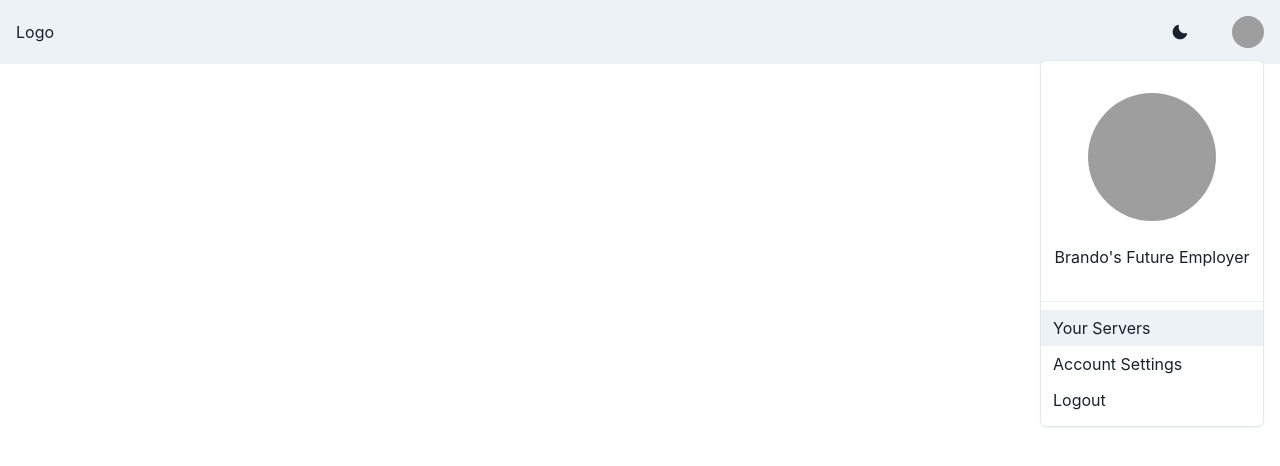
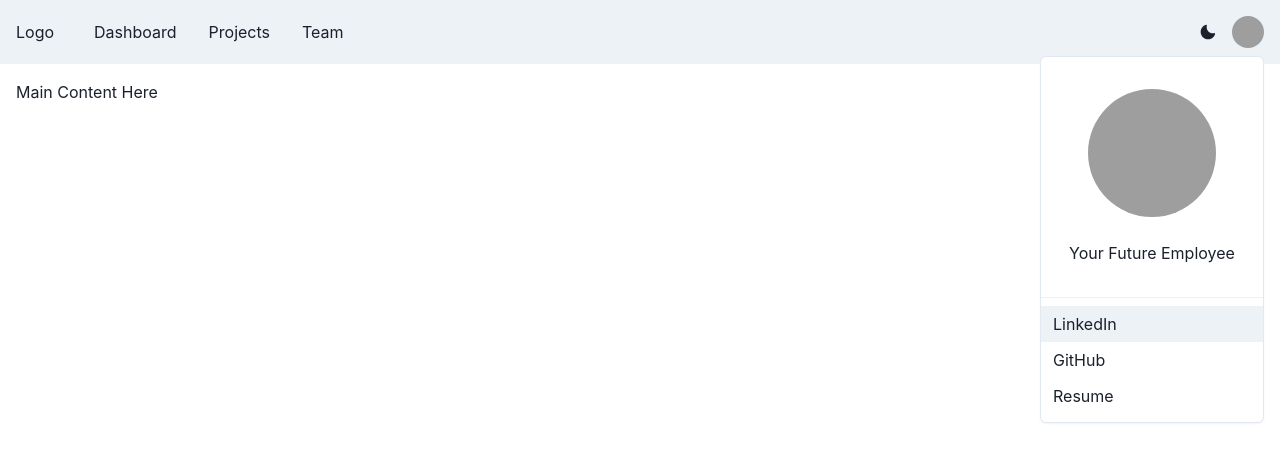
Before and after one commit to morabrandoi/NewPortfolioSite, a React (Create React App) app in the folder frontend/: page / in a window 1280 px wide. Both pictures are taken after a click on the button 1248 px from the left and 32 px from the top of the page. Shown: the top 466 px of the page. Built offline with nearby package versions, Linux system fonts and the light colour scheme; grey boxes are pictures that could not be loaded.

Commit message:
Better Nav

```diff
--- a/frontend/src/App.tsx
+++ b/frontend/src/App.tsx
@@ -1,7 +1,6 @@
 import * as React from "react"
 import {
   ChakraProvider,
-  Box,
   theme,
 } from "@chakra-ui/react"
 import Nav from "./Nav"
@@ -9,7 +8,5 @@ import Nav from "./Nav"
 export const App = () => (
   <ChakraProvider theme={theme}>
     <Nav/>
-    <Box textAlign="center" fontSize="xl">
-    </Box>
   </ChakraProvider>
 )
--- a/frontend/src/Nav.tsx
+++ b/frontend/src/Nav.tsx
@@ -3,7 +3,9 @@ import {
   Box,
   Flex,
   Avatar,
+  HStack,
   Link,
+  IconButton,
   Button,
   Menu,
   MenuButton,
@@ -13,10 +15,12 @@ import {
   useDisclosure,
   useColorModeValue,
   Stack,
+  Center,
   useColorMode,
-  Center,
 } from '@chakra-ui/react';
-import { MoonIcon, SunIcon } from '@chakra-ui/icons';
+import { HamburgerIcon, CloseIcon, MoonIcon, SunIcon } from '@chakra-ui/icons';
+
+const Links = ['Dashboard', 'Projects', 'Team'];
 
 const NavLink = ({ children }: { children: ReactNode }) => (
   <Link
@@ -35,18 +39,33 @@ const NavLink = ({ children }: { children: ReactNode }) => (
 export default function Nav() {
   const { colorMode, toggleColorMode } = useColorMode();
   const { isOpen, onOpen, onClose } = useDisclosure();
+
   return (
     <>
       <Box bg={useColorModeValue('gray.100', 'gray.900')} px={4}>
         <Flex h={16} alignItems={'center'} justifyContent={'space-between'}>
+          <IconButton
+            size={'md'}
+            icon={isOpen ? <CloseIcon /> : <HamburgerIcon />}
+            aria-label={'Open Menu'}
+            display={{ md: 'none' }}
+            onClick={isOpen ? onClose : onOpen}
+          />
+          <HStack spacing={8} alignItems={'center'}>
             <Box>Logo</Box>
-
+            <HStack
+              as={'nav'}
+              spacing={4}
+              display={{ base: 'none', md: 'flex' }}>
+              {Links.map((link) => (
+                <NavLink key={link}>{link}</NavLink>
+              ))}
+            </HStack>
+          </HStack>
           <Flex alignItems={'center'}>
-            <Stack direction={'row'} spacing={7}>
             <Button onClick={toggleColorMode}>
                 {colorMode === 'light' ? <MoonIcon /> : <SunIcon />}
             </Button>
-
             <Menu>
               <MenuButton
                 as={Button}
@@ -56,7 +75,9 @@ export default function Nav() {
                 minW={0}>
                 <Avatar
                   size={'sm'}
-                    src={'https://avatars.dicebear.com/api/male/username.svg'}
+                  src={
+                    'https://images.unsplash.com/photo-1493666438817-866a91353ca9?ixlib=rb-0.3.5&q=80&fm=jpg&crop=faces&fit=crop&h=200&w=200&s=b616b2c5b373a80ffc9636ba24f7a4a9'
+                  }
                 />
               </MenuButton>
               <MenuList alignItems={'center'}>
@@ -69,19 +90,30 @@ export default function Nav() {
                   </Center>
                   <br />
                   <Center>
-                    <p>Brando's Future Employer</p>
+                    <p>Your Future Employee</p>
                   </Center>
                   <br />
                   <MenuDivider />
-                  <MenuItem>Your Servers</MenuItem>
-                  <MenuItem>Account Settings</MenuItem>
-                  <MenuItem>Logout</MenuItem>
+                  <MenuItem>LinkedIn</MenuItem>
+                  <MenuItem>GitHub</MenuItem>
+                  <MenuItem>Resume</MenuItem>
                 </MenuList>
             </Menu>
-            </Stack>
           </Flex>
         </Flex>
+
+        {isOpen ? (
+          <Box pb={4} display={{ md: 'none' }}>
+            <Stack as={'nav'} spacing={4}>
+              {Links.map((link) => (
+                <NavLink key={link}>{link}</NavLink>
+              ))}
+            </Stack>
           </Box>
+        ) : null}
+      </Box>
+
+      <Box p={4}>Main Content Here</Box>
     </>
   );
 }
```
Lines whose indentation alone changed are shown as unchanged.
